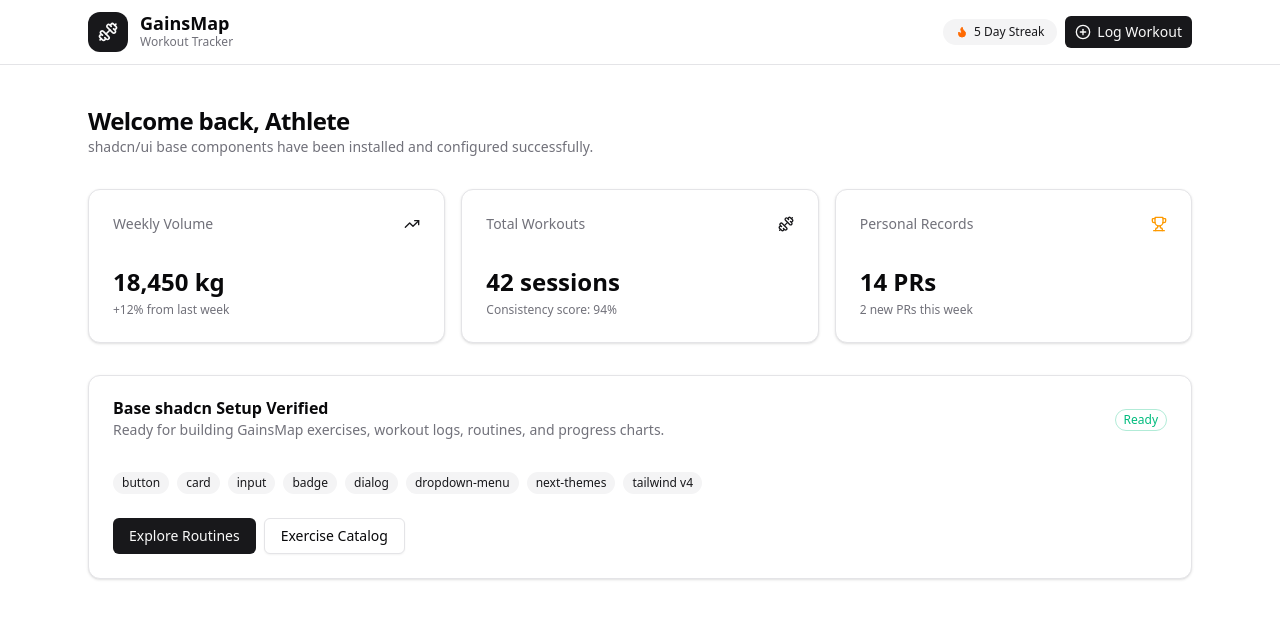
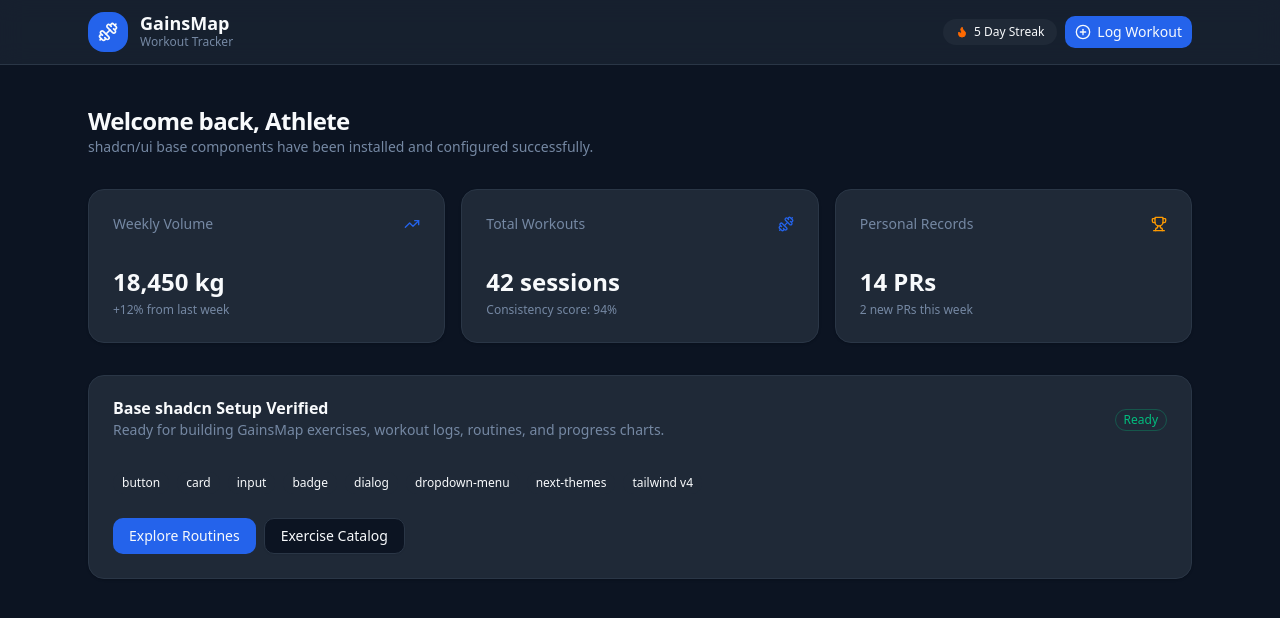
Before and after one commit to purab107/gainsmap-frontend, a Next.js app: page / in a window 1280 px wide. Shown: the top 618 px of the page. Built offline with nearby package versions, Linux system fonts and the light colour scheme.

Commit message:
Update global styles

```diff
--- a/app/globals.css
+++ b/app/globals.css
@@ -2,57 +2,27 @@
 
 @layer base {
   :root {
-    --background: 0 0% 100%;
-    --foreground: 240 10% 3.9%;
-    --card: 0 0% 100%;
-    --card-foreground: 240 10% 3.9%;
-    --popover: 0 0% 100%;
-    --popover-foreground: 240 10% 3.9%;
-    --primary: 240 5.9% 10%;
-    --primary-foreground: 0 0% 98%;
-    --secondary: 240 4.8% 95.9%;
-    --secondary-foreground: 240 5.9% 10%;
-    --muted: 240 4.8% 95.9%;
-    --muted-foreground: 240 3.8% 46.1%;
-    --accent: 240 4.8% 95.9%;
-    --accent-foreground: 240 5.9% 10%;
-    --destructive: 0 84.2% 60.2%;
-    --destructive-foreground: 0 0% 98%;
-    --border: 240 5.9% 90%;
-    --input: 240 5.9% 90%;
-    --ring: 240 10% 3.9%;
-    --chart-1: 12 76% 61%;
-    --chart-2: 173 58% 39%;
-    --chart-3: 197 37% 24%;
-    --chart-4: 43 74% 66%;
-    --chart-5: 27 87% 67%;
-    --radius: 0.5rem;
-  }
-  .dark {
-    --background: 240 10% 3.9%;
-    --foreground: 0 0% 98%;
-    --card: 240 10% 3.9%;
-    --card-foreground: 0 0% 98%;
-    --popover: 240 10% 3.9%;
-    --popover-foreground: 0 0% 98%;
-    --primary: 0 0% 98%;
-    --primary-foreground: 240 5.9% 10%;
-    --secondary: 240 3.7% 15.9%;
-    --secondary-foreground: 0 0% 98%;
-    --muted: 240 3.7% 15.9%;
-    --muted-foreground: 240 5% 64.9%;
-    --accent: 240 3.7% 15.9%;
-    --accent-foreground: 0 0% 98%;
-    --destructive: 0 62.8% 30.6%;
-    --destructive-foreground: 0 0% 98%;
-    --border: 240 3.7% 15.9%;
-    --input: 240 3.7% 15.9%;
-    --ring: 240 4.9% 83.9%;
-    --chart-1: 220 70% 50%;
-    --chart-2: 160 60% 45%;
-    --chart-3: 30 80% 55%;
-    --chart-4: 280 65% 60%;
-    --chart-5: 340 75% 55%;
+    /* GainsMap — Midnight Navy Palette */
+    --background: 218 46% 9%;       /* #0B1220 Midnight Navy */
+    --foreground: 210 40% 98%;      /* #F8FAFC Off-white */
+    --card: 215 28% 17%;            /* #1E293B Slate */
+    --card-foreground: 210 40% 98%; /* #F8FAFC */
+    --popover: 215 28% 17%;
+    --popover-foreground: 210 40% 98%;
+    --primary: 221 83% 53%;         /* #2563EB Electric Blue */
+    --primary-foreground: 210 40% 98%;
+    --secondary: 215 28% 17%;       /* Slate */
+    --secondary-foreground: 210 40% 98%;
+    --muted: 215 25% 20%;
+    --muted-foreground: 215 20% 55%;
+    --accent: 199 95% 60%;          /* #38BDF8 Sky Cyan */
+    --accent-foreground: 218 46% 9%;
+    --destructive: 0 84% 60%;
+    --destructive-foreground: 210 40% 98%;
+    --border: 215 25% 22%;
+    --input: 215 28% 17%;
+    --ring: 221 83% 53%;
+    --radius: 0.75rem;
   }
 }
 
@@ -76,11 +46,6 @@
   --color-border: hsl(var(--border));
   --color-input: hsl(var(--input));
   --color-ring: hsl(var(--ring));
-  --color-chart-1: hsl(var(--chart-1));
-  --color-chart-2: hsl(var(--chart-2));
-  --color-chart-3: hsl(var(--chart-3));
-  --color-chart-4: hsl(var(--chart-4));
-  --color-chart-5: hsl(var(--chart-5));
   --radius-sm: calc(var(--radius) - 4px);
   --radius-md: calc(var(--radius) - 2px);
   --radius-lg: var(--radius);
```
